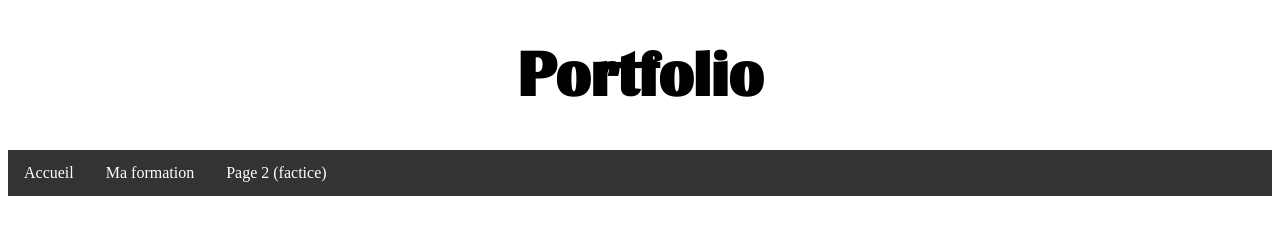
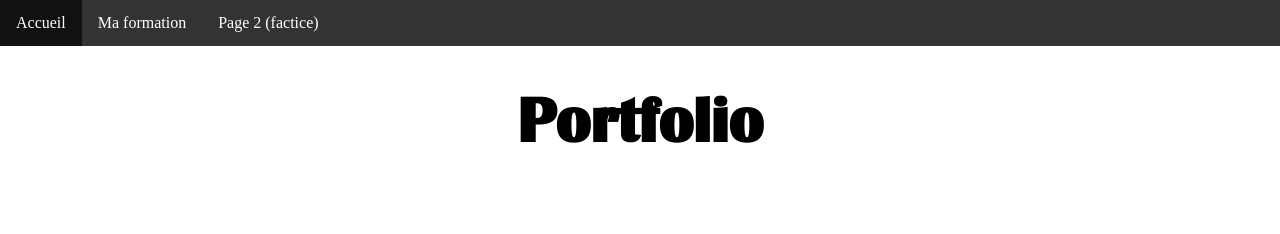
Before and after one commit to arsenejrm/Portfolio, a plain HTML site: page index.html in a window 1280 px wide. Drawn offline with Linux system fonts and the light colour scheme.

Commit message:
Modify navbar structure and style

```diff
--- a/index.html
+++ b/index.html
@@ -6,13 +6,13 @@
     <title>Portfolio - Arsène JEROME</title>
 </head>
 <body>
-<h1 id="h1-portfolio">Portfolio</h1>
-<nav>
+<div class="navbar">
     <ul class="navbar-ul">
         <li class="navbar-li"><a class="navbar-a" href="index.html">Accueil</a></li>
         <li class="navbar-li"><a class="navbar-a" href="education.html">Ma formation</a></li>
         <li class="navbar-li"><a class="navbar-a">Page 2 (factice)</a></li>
     </ul>
-</nav>
+</div>
+<h1 id="h1-portfolio">Portfolio</h1>
 </body>
 </html>
--- a/styles.css
+++ b/styles.css
@@ -5,11 +5,22 @@
     font-style: normal;
 }
 
+body {
+    margin: 0;
+}
 
 #h1-portfolio {
     font-family: 'Britanic';
     font-size: 64px;
     text-align: center;
+}
+
+.navbar {
+    top: 0;
+    margin: 0;
+    padding: 0;
+    width: 100%;
+    position: static;
 }
 
 .navbar-ul {
```
Also changed, not shown: education.html (+3 -3 lines).
